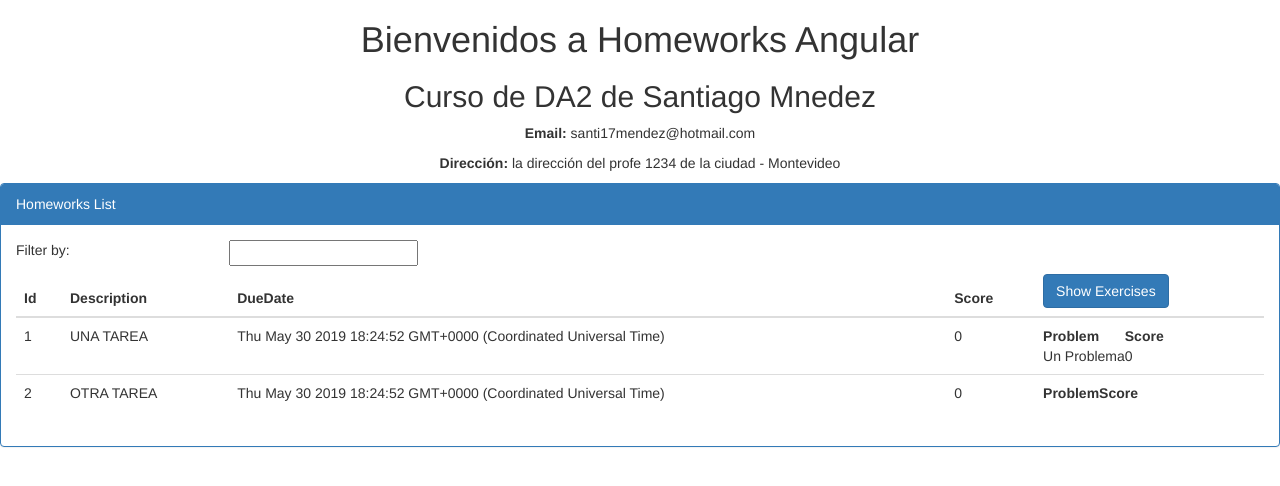
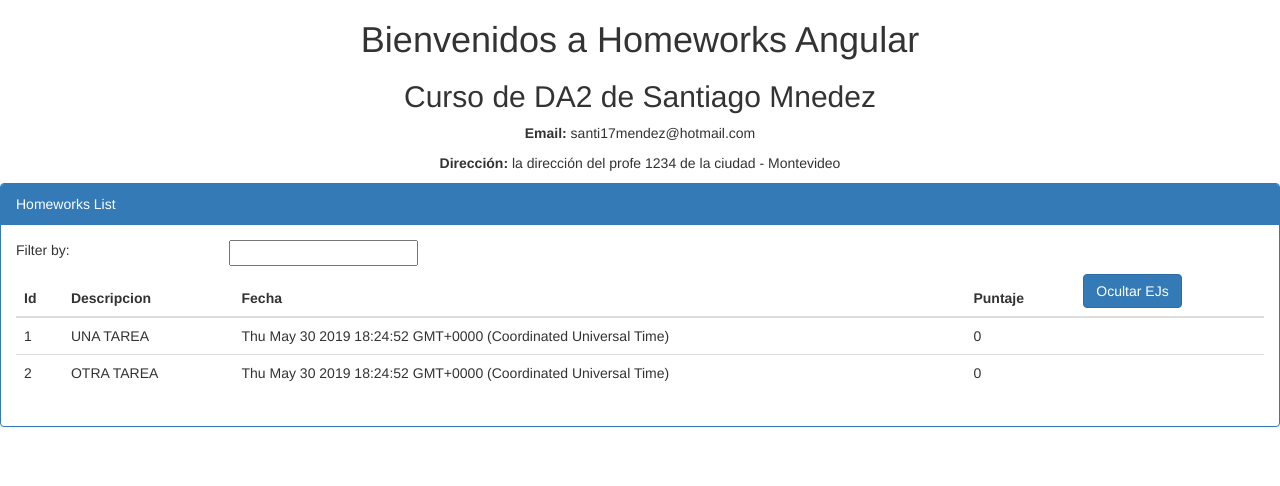
Before and after one commit to sofiaogaz/N6A-ID-2019.1-Homeworks-Project, an Angular app in the folder Codigo/Angular/: page / in a window 1280 px wide. Shown: the top 486 px of the page. Built offline with nearby package versions, Linux system fonts and the light colour scheme.

Commit message:
Parte 2 Angular

```diff
--- a/Codigo/Angular/src/app/homeworks-list/homeworks-list.component.html
+++ b/Codigo/Angular/src/app/homeworks-list/homeworks-list.component.html
@@ -28,12 +28,12 @@
                 <thead>
                     <tr>
                       <th>Id</th>
-                        <th>Description</th>
-                        <th>DueDate</th>
-                        <th>Score</th>
+                      <th>Descripcion</th>
+                      <th>Fecha</th>
+                      <th>Puntaje</th>
                       <th>
-                            <button class='btn btn-primary'>
-                               Show Exercises
+                        <button (click)="toogleExercises()" class='btn btn-primary'>
+                          {{showExercises ? 'Mostrar' : 'Ocultar'}} EJs
                         </button>
                       </th>
                     </tr>
@@ -46,16 +46,16 @@
                         <td>{{aHomework.dueDate}}</td>
                         <td>{{aHomework.score}}</td>
                         <td>
-                            <div>
-                                <table>
+                          <div *ngIf='showExercises'>
+                            <table *ngIf='aHomework.exercises && aHomework.exercises.length'>
                               <thead>
                                 <tr>
-                                            <th>Problem</th>
-                                            <th>Score</th>
+                                  <th>Problema</th>
+                                  <th>Puntaje</th>
                                 </tr>
                               </thead>
                               <tbody>
-                                        <tr *ngFor='let aExercise of aHomework.exercises'>
+                                <tr *ngFor="let aExercise of aHomework.exercises">
                                   <td>{{aExercise.problem}}</td>
                                   <td>{{aExercise.score}}</td>
                                 </tr>
--- a/Codigo/Angular/src/app/homeworks-list/homeworks-list.component.ts
+++ b/Codigo/Angular/src/app/homeworks-list/homeworks-list.component.ts
@@ -9,7 +9,8 @@ import { Exercise } from '../models/Exercise';
 })
 export class HomeworksListComponent implements OnInit {
     pageTitle:string = "Homeworks List";
-    listFilter: string;
+    listFilter:string = "";
+    showExercises:boolean = false;
     homeworks:Array<Homework> = [
         new Homework("1", "Una tarea", 0, new Date(), [new Exercise("1", "Un Problema", 0)]),
         new Homework("2", "Otra tarea", 0, new Date(), [])
@@ -19,4 +20,9 @@ export class HomeworksListComponent implements OnInit {
 
     ngOnInit() {
     }
+
+    toogleExercises() {
+        this.showExercises = !this.showExercises;
+    }
+
 }
```
Lines whose indentation alone changed are shown as unchanged.
